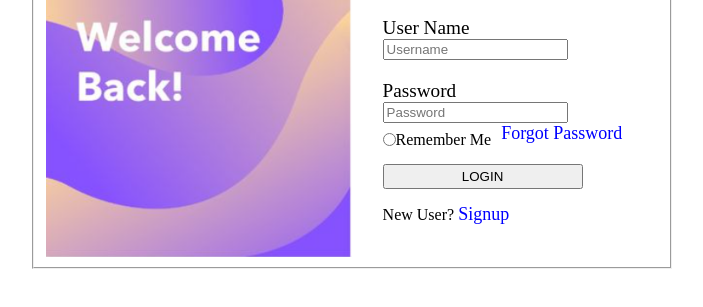
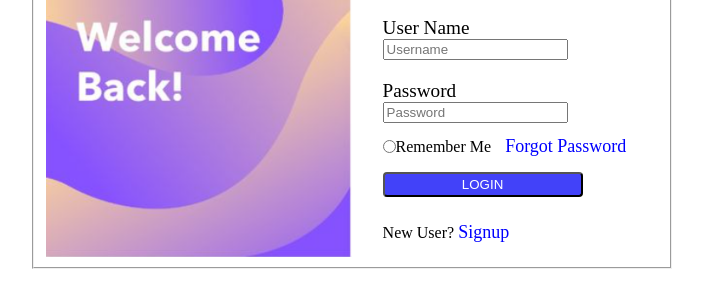
Before and after one commit to ibrahimaupian09/Task_03_Html_Css, a plain HTML site: page index.html in a window 1280 px wide. Shown: the part 199-506 px from the top of the page, without its empty margins (288-991 px from the left). Drawn offline with Linux system fonts and the light colour scheme.

Commit message:
everything is fixed just coloring is to be added

```diff
--- a/index.html
+++ b/index.html
@@ -21,10 +21,8 @@
                     <p class="placeholder">Password</p>
                     <input type="password" placeholder="Password" minlength="8" maxlength="12" required class="usernsme">
     <br>
-                    <input type="radio" id="radio"><p id="remember">Remember Me</p>
-                    <!-- <p id="Forgot">Forgot Password</p> -->
-                    <a href="" id="forgot">Forgot Password</a>
-                    <br>
+                    <input type="radio" id="radio"><p id="remember">Remember Me <a href="" id="forgot">Forgot Password</a></p>
+
                     <button>LOGIN</button>
                     <p id="user">New User? <a href="">Signup</a></p>
                 </div>
--- a/style.css
+++ b/style.css
@@ -34,11 +34,11 @@ h5{
 }
 #radio{
     float: left;
-    margin-top: 10px;
+    margin-top: 17px;
 }
 #remember{
     float: left;
-    margin-top: 8px;
+    margin-top: 13px;
 }
 #forgot{
     padding-top: 20px;
@@ -48,6 +48,9 @@ button{
     height: 25px;
     width: 200px;
     margin-top: 15px;
+    background-color: rgb(66, 66, 249);
+    color: white;
+    border-radius: 4px;
 }
 a{
     text-decoration-line:none;
@@ -55,5 +58,5 @@ a{
     font-size: large ;
 }
 #user{
-    margin-top: 15px;
+    margin-top: 25px;
 }
```
